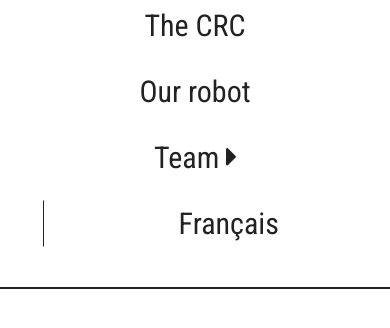
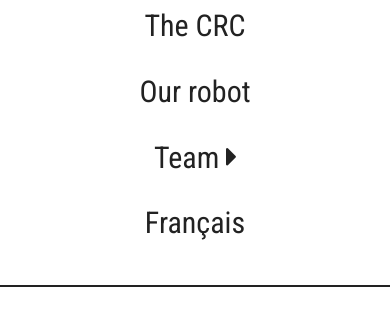
Before and after one commit to Hircinus/CRHS_Robotics-2020, a PHP site: page /layouts/header.php in a window 390 px wide. Shown: the part 297-625 px from the top of the page. Run offline with PHP 8.4, Linux system fonts and the light colour scheme; the template is opened without the code that fills it, so the values that code supplies are empty; some libraries are stand-ins or nearby versions.

Commit message:
Add files via upload

```diff
--- a/assets/style.css
+++ b/assets/style.css
@@ -424,6 +424,7 @@ td, th {
 	color: #c9c9c9;
 	text-decoration: none
 }
+
 .btmnav>a:hover, .btmnav>div:hover>button {
 	text-decoration: none;
 	color: #666
@@ -443,6 +444,22 @@ td, th {
 	    -ms-transform: rotate(90deg);
             transform: rotate(90deg)
 }
+.btmnav>#fr {
+    border-left: 1px solid var(--light-accent);
+    border-right: 1px solid transparent;
+    border-bottom: solid transparent 1px;
+    border-top: 1px solid transparent;
+    margin-left: 22.5px;
+    padding-left: 22.5px
+ }
+ #navbar>#fr {
+     border-left: 1px solid #c9c9c9;
+     border-right: 1px solid transparent;
+     border-bottom: solid transparent 1px;
+     border-top: 1px solid transparent;
+     margin-left: 22.5px;
+     padding-left: 22.5px
+ }
 @media only screen and (max-width: 900px) {
 	.btmnav>a, .btmnav>div>button, .btmnav>div {
 		width: 100%;
@@ -461,22 +478,16 @@ td, th {
 	.btmnav>a:hover, .btmnav>div>button:hover, .btmnav>div:hover {
 		color: #c9c9c9
     }
-}
     .btmnav>#fr {
-   border-left: 1px solid var(--light-accent);
-   border-right: 1px solid transparent;
-   border-bottom: solid transparent 1px;
-   border-top: 1px solid transparent;
-   margin-left: 22.5px;
-   padding-left: 22.5px
+		border: none !important;
+		margin-left: 0 !important;
+		padding-left: 0 !important
 	}
 	#navbar>#fr {
-	border-left: 1px solid #c9c9c9;
-	border-right: 1px solid transparent;
-	border-bottom: solid transparent 1px;
-	border-top: 1px solid transparent;
-	margin-left: 22.5px;
-	padding-left: 22.5px
+		border: none !important;
+		margin-left: 0 !important;
+		padding-left: 0 !important;
+        }
 }
 
 /*SOCIAL MEDIA LINKS*/
```
Lines whose indentation alone changed are shown as unchanged.
